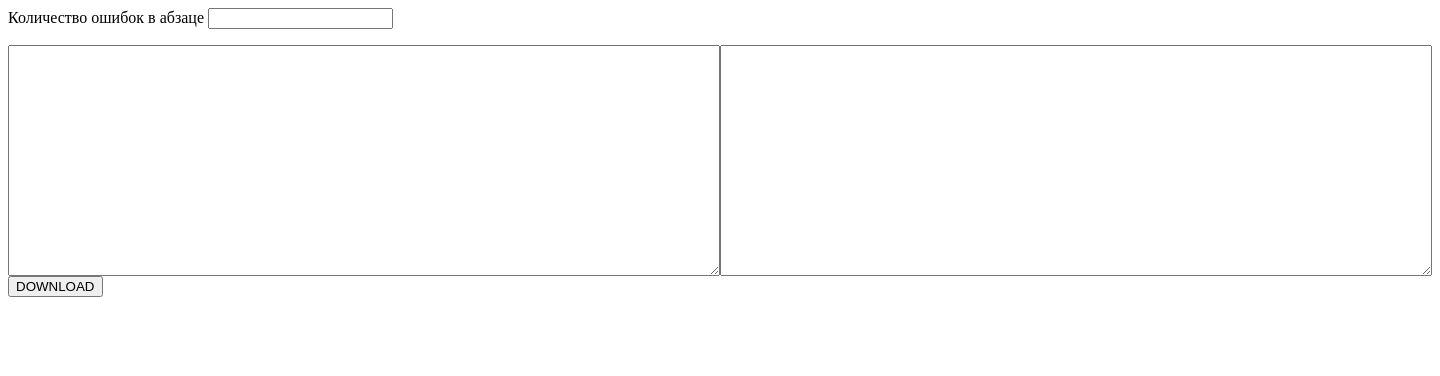
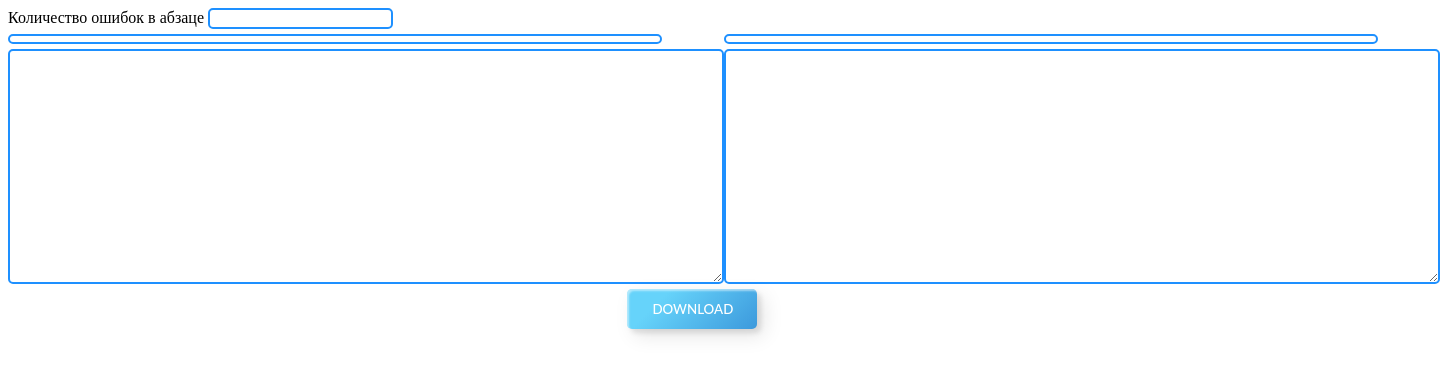
Before and after one commit to agladsoft/comparison_documents_lawyers, a Flask app: page / in a window 1440 px wide. Shown: the top 376 px of the page. Run offline with Flask 2, Linux system fonts and the light colour scheme; some libraries are stand-ins or nearby versions.

Commit message:
feat: changed web interface

```diff
--- a/main.py
+++ b/main.py
@@ -88,7 +88,6 @@ class PDF(object):
         for f1 in filenames:
             with open(f1, 'r') as infile:
                 result.extend(json.load(infile))
-
         with open(file_name, 'w') as output_file:
             json.dump(result, output_file, indent=4, ensure_ascii=False)
             return output_file
@@ -150,8 +149,7 @@ class PDF(object):
                         if os.path.join(root, name) not in filenames:
                             filenames.append(os.path.join(root, name))
                             filenames = sorted(filenames,
-                                               key=lambda x: int(re.findall(r'\d{1,5}', re.split("[.]pdf", x)[1])
-                                                                 [0]))
+                                               key=lambda x: int(re.findall(r'\d{1,5}', re.split("[.]pdf", x)[1])[0]))
                         infinite_loop = len(filenames) != total_pages
         logger.info(f"All needed files {filenames}")
         return self.concatenate_files(f"{path_root_completed_files}/{file}.txt", filenames)
--- a/static/css/index.css
+++ b/static/css/index.css
@@ -1,11 +1,115 @@
+/* Scrollbar */
+body::-webkit-scrollbar, textarea::-webkit-scrollbar {
+  width: 12px;               /* width of the entire scrollbar */
+}
+
+body::-webkit-scrollbar-track, textarea::-webkit-scrollbar-track {
+  background: orange;        /* color of the tracking area */
+}
+
+body::-webkit-scrollbar-thumb, textarea::-webkit-scrollbar-thumb {
+  background-color: blue;    /* color of the scroll thumb */
+  border-radius: 20px;       /* roundness of the scroll thumb */
+  border: 3px solid orange;  /* creates padding around scroll thumb */
+}
+
+/* Dropzone */
 .dropzone {
     width: 90%;
+    border: 2px solid #1E90FF;
+    border-radius: 5px;
+	padding: 3px;
+	margin-bottom: 5px;
 }
-.parent {
-  display: flex;
-  flex-direction:row;
+.dropzone .dz-preview {
+    margin: 10px;
+}
+.dropzone .dz-preview.dz-file-preview .dz-image {
+    border-radius: 20px;
+    background: #999;
+    background: linear-gradient(to bottom, #7CB9E8, #318CE7);
 }
 
+.textarea_style {
+    border: 2px solid #1E90FF;
+    border-radius: 5px;
+	padding: 3px;
+	margin-bottom: 5px;
+}
+
+/* Flex div */
+.parent {
+    display: flex;
+    flex-direction:row;
+}
 .column {
   flex: 1 1 0px;
 }
+
+
+/* Button */
+.custom-btn {
+    width: 130px;
+    height: 40px;
+    color: #fff;
+    margin-left: 43.5%;
+    border-radius: 5px;
+    padding: 10px 25px;
+    font-family: 'Lato', sans-serif;
+    font-weight: 500;
+    background: transparent;
+    cursor: pointer;
+    transition: all 0.3s ease;
+    position: relative;
+    display: inline-block;
+    box-shadow:inset 2px 2px 2px 0px rgba(255,255,255,.5),
+    7px 7px 20px 0px rgba(0,0,0,.1),
+    4px 4px 5px 0px rgba(0,0,0,.1);
+    outline: none;
+}
+.btn-13 {
+    background-color: #3C99DC;
+    background-image: linear-gradient(315deg, #3C99DC 0%, #66D3FA 74%);
+    border: none;
+    z-index: 1;
+}
+.btn-13:after {
+    position: absolute;
+    content: "";
+    width: 100%;
+    height: 0;
+    bottom: 0;
+    left: 0;
+    z-index: -1;
+    border-radius: 5px;
+    background-color: #3C99DC;
+    background-image: linear-gradient(315deg, #3C99DC 0%, #66D3FA 74%);
+    box-shadow:
+    -7px -7px 20px 0px #fff9,
+    -4px -4px 5px 0px #fff9,
+    7px 7px 20px 0px #fff9,
+    4px 4px 5px 0px #0001;
+    transition: all 0.3s ease;
+}
+.btn-13:hover {
+    color: #fff;
+}
+.btn-13:hover:after {
+    top: 0;
+    height: 100%;
+}
+.btn-13:active {
+    top: 2px;
+}
+
+
+/* Input */
+.form-field {
+    border: 2px solid #1E90FF;
+    border-radius: 5px;
+    margin-bottom: 5px;
+}
+input:focus, textarea:focus {
+	outline: none;
+  	border: 2px solid #0000CD;
+}
--- a/templates/index.html
+++ b/templates/index.html
@@ -10,7 +10,7 @@
 </head>
 <body>
     <label for="countError"> Количество ошибок в абзаце</label>
-    <input class="number" type="number" id="countError" />
+    <input class="number form-field" type="number" id="countError" />
     <div class="parent">
         <div class="column">
             <form
@@ -21,7 +21,7 @@
                 enctype="multipart/form-data"
             >
             </form>
-            <textarea id="docx" name="docx" rows="15" cols="86"></textarea>
+            <textarea id="docx" class="textarea_style" name="docx" rows="15" cols="86"></textarea>
         </div>
 
 
@@ -34,14 +34,13 @@
                 enctype="multipart/form-data"
             >
             </form>
-            <textarea id="pdf" name="pdf" rows="15" cols="86"></textarea>
+            <textarea id="pdf" class="textarea_style" name="pdf" rows="15" cols="86"></textarea>
         </div>
     </div>
 
-    <button id="downloadReport" type="submit">DOWNLOAD</button>
+    <button id="downloadReport" class="custom-btn btn-13" type="submit">DOWNLOAD</button>
 
     <script type="application/javascript">
-        var dataJson = NaN
         Dropzone.options.dropper = {
             paramName: "file",
             chunking: true,
@@ -51,7 +50,6 @@
             chunkSize: 250000, // bytes
             success: function(file, response){
                 console.log(response);
-                dataJson = response['text']
                 $("textarea#pdf").val(response['text']);
 
             }
@@ -67,7 +65,8 @@
         document.getElementById("downloadReport").onclick= async ()=> {
             var countError = parseInt(document.getElementById('countError').value);
             var docx = document.getElementById('docx').value
-            const dictFile = {"docx": docx, "pdf": dataJson, "countError": countError ? countError : 0}
+            var pdf = document.getElementById('pdf').value
+            const dictFile = {"docx": docx, "pdf": pdf, "countError": countError ? countError : 0}
             console.log(dictFile)
             let fetchPromise = await fetch("http://94.142.142.205:8000/get_disagreement/", {
                     method: 'POST',
```
